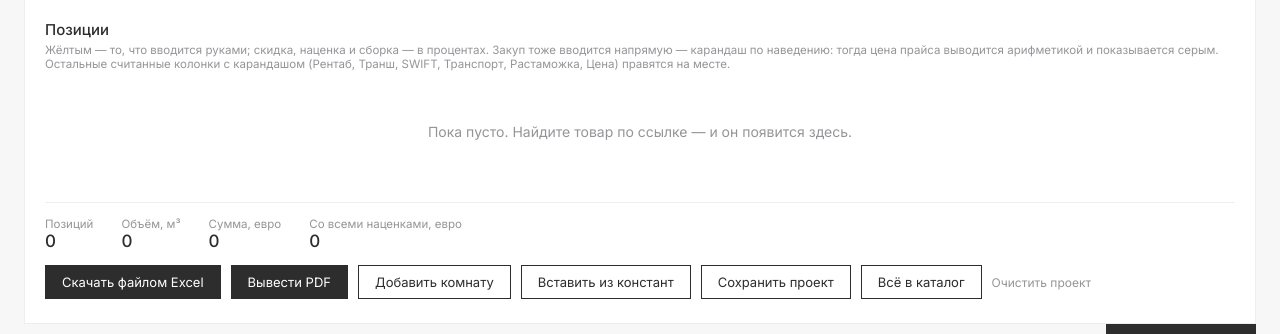
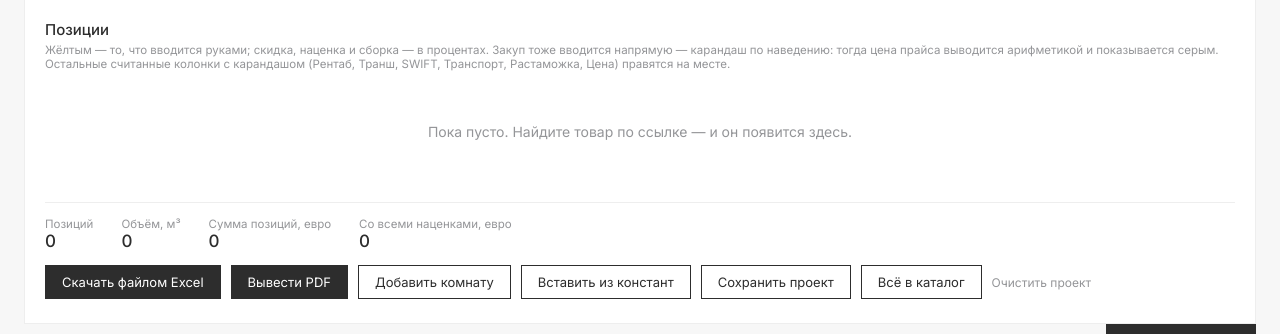
Before and after one commit to frasimah/aurrum_offers, a Flask app: page /project in a window 1280 px wide. Shown: the part 418-752 px from the top of the page. Run offline with Flask 3, Linux system fonts and the light colour scheme; the visitor is signed in with stand-in values (Sample User, id 1).

Commit message:
Одно число — одно имя: «Сумма позиций»
Внизу проекта итог звался «Сумма, евро», а строкой ниже, в итоге
компреда, то же самое число — «Сумма позиций». Разницу искали там, где
её нет. Теперь имя одно, а в подсказке сказано, из чего оно сложено и
что наценок формы в нём ещё нет.

Co-Authored-By: Claude Opus 5 <noreply@anthropic.com>

```diff
--- a/check_lookup.py
+++ b/check_lookup.py
@@ -2601,6 +2601,11 @@ def check_final_block() -> tuple[int, int]:
         # из четырёх наценок — к безналу относится лишь последний шаг.
         ("верхний уровень назван наценками, а не безналом",
          "Со всеми наценками, евро" in labels and "Безнал" not in labels),
+        # Одно и то же число звалось внизу «Суммой», а в итоге компреда
+        # «Суммой позиций» — разница искалась там, где её нет.
+        ("итог позиций назван так же, как строка итога компреда",
+         "Сумма позиций, евро" in labels
+         and "Сумма позиций" in soup_lv.get_text(" ", strip=True)),
         ("обе величины равны по виду",
          soup_lv.select_one("#t_finserv").get("class") in (None, [])),
         ("лестница наценок совпадает с книгой: каждая от предыдущей",
--- a/templates/project.html
+++ b/templates/project.html
@@ -341,7 +341,10 @@
              Наличный платит базовую, безналичный — после четырёх наценок
              формы. Разница между ними — не «стоимость обмена»: к способу
              оплаты относится только последний шаг, FINSERV. -->
-        <div><span title="Колонка AE книги × количество: СУММА со сборкой, до наценок формы">Сумма, евро</span><b id="t_sum">0</b></div>
+        <!-- Названо так же, как строка «Сумма позиций» в итоге компреда:
+             это одно и то же число, и разные имена у него заставляли
+             искать разницу там, где её нет. -->
+        <div><span title="Цена клиенту × количество, сложенная по всем позициям — колонка AE книги. Наценок формы (ДИЗАЙНЕР, УСНО, НДС, FINSERV) в ней нет. Это же число — строка «Сумма позиций» в итоге компреда">Сумма позиций, евро</span><b id="t_sum">0</b></div>
         <div><span title="Колонка AI книги: та же сумма после четырёх наценок подряд, каждая делением — ДИЗАЙНЕР (AF) 10 % → УСНО (AG) 6 % → НДС (AH) 5 % → FINSERV (AI) 18 %. Это вершина лестницы, а не доплата за безнал: к способу оплаты относится только последний шаг">Со всеми наценками, евро</span><b id="t_finserv">0</b></div>
       </div>
 
```
